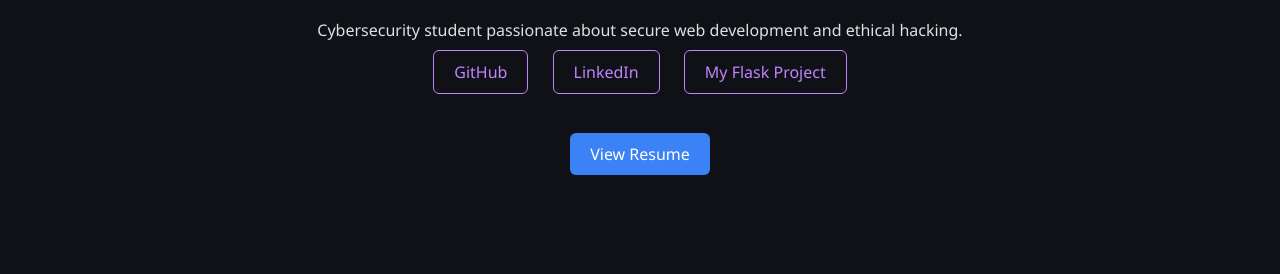
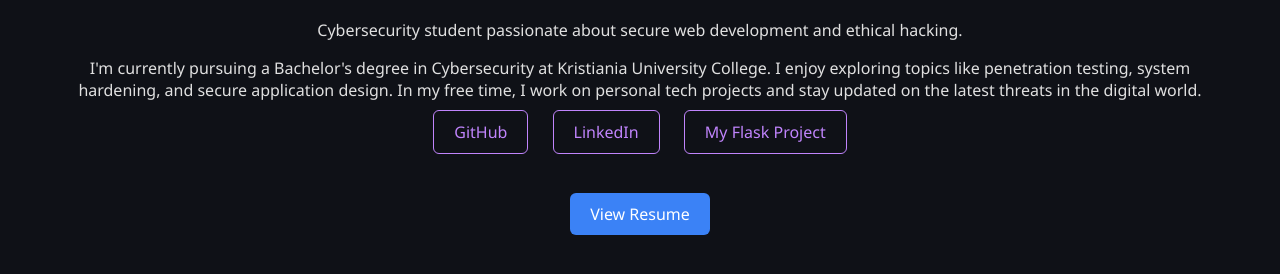
Before and after one commit to sania2299/sania2299.github.io, a plain HTML site: page index.html in a window 1280 px wide. Shown: the part 240-514 px from the top of the page. Drawn offline with Linux system fonts and the light colour scheme.

Commit message:
Update index.html

```diff
--- a/index.html
+++ b/index.html
@@ -41,6 +41,12 @@
 
     <h1>Hello, I'm <span class="highlight">Sania Bokhari</span></h1>
     <p>Cybersecurity student passionate about secure web development and ethical hacking.</p>
+    <p class="intro-detail">
+  I'm currently pursuing a Bachelor's degree in Cybersecurity at Kristiania University College.
+  I enjoy exploring topics like penetration testing, system hardening, and secure application design.
+  In my free time, I work on personal tech projects and stay updated on the latest threats in the digital world.
+</p>
+
 
     <div class="links">
       <a href="https://github.com/sania2299" class="btn">GitHub</a>
```
